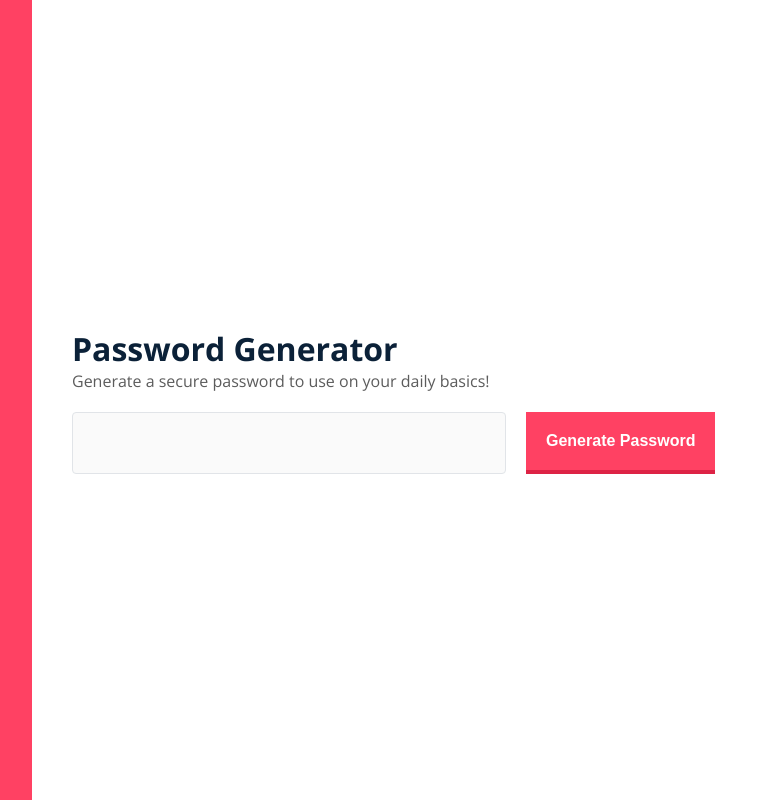
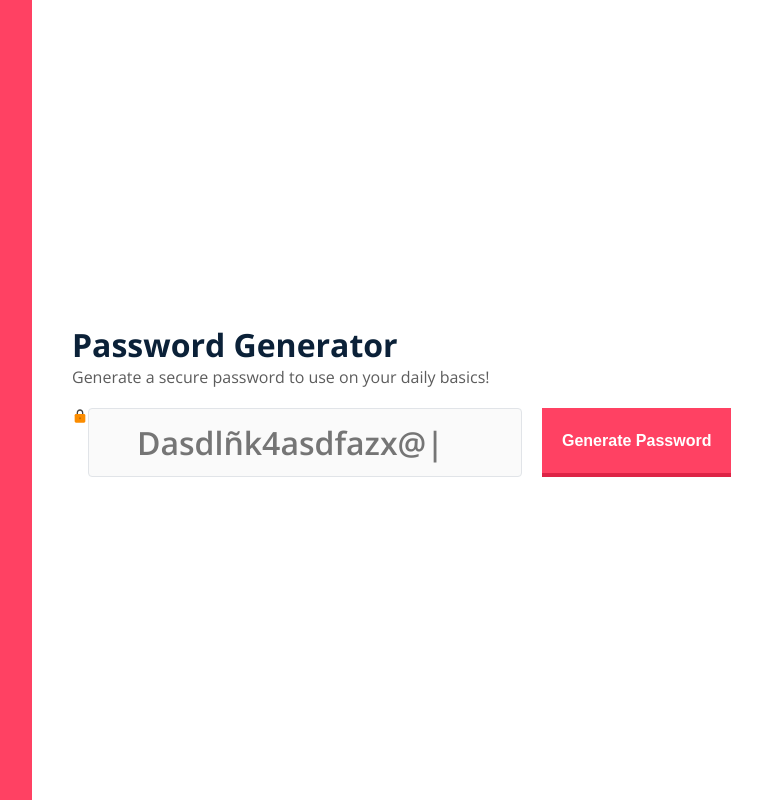
Before and after one commit to ajsevillano/password-generator, a React (Create React App) app: page / in a window 1280 px wide. Shown: the whole page, without its empty margins (340-1102 px from the left). Built offline with nearby package versions, Linux system fonts and the light colour scheme.

Commit message:
Added react-icons package

```diff
--- a/package.json
+++ b/package.json
@@ -8,6 +8,7 @@
     "@testing-library/user-event": "^12.8.3",
     "react": "^17.0.2",
     "react-dom": "^17.0.2",
+    "react-icons": "^4.2.0",
     "react-scripts": "4.0.3",
     "web-vitals": "^1.1.1"
   },
--- a/src/App.css
+++ b/src/App.css
@@ -46,8 +46,8 @@ body {
   border: 1px solid #e1e4e8;
   border-radius: 4px;
   outline: none;
-  padding: 14px 14px 14px 48px;
-  font-size: 0.9rem;
+  padding: 12px 12px 12px 48px;
+  font-size: 2rem;
   color: #0b2138;
   font-family: "Open Sans", sans-serif;
   font-weight: 600;
--- a/src/App.js
+++ b/src/App.js
@@ -3,6 +3,8 @@ import './App.css';
 import Layout from './components/Layout/Index';
 import Input from './components/Input/Index';
 import Button from './components/Button/index';
+
+import { FcLock } from 'react-icons/fc';
 
 function App() {
   return (
@@ -10,6 +12,7 @@ function App() {
       <h1>Password Generator</h1>
       <p> Generate a secure password to use on your daily basics!</p>
       <div className="input-container">
+        <FcLock />
         <Input />
         <Button />
       </div>
--- a/src/components/Input/Index.js
+++ b/src/components/Input/Index.js
@@ -1,5 +1,5 @@
 const Input = () => {
-  return <input type="text" disabled />;
+  return <input type="text" disabled placeholder="Dasdlñk4asdfazx@|" />;
 };
 
 export default Input;
--- a/src/components/Input/_Input.scss
+++ b/src/components/Input/_Input.scss
@@ -6,8 +6,8 @@
     border: 1px solid #e1e4e8;
     border-radius: 4px;
     outline: none;
-    padding: 14px 14px 14px 48px;
-    font-size: 0.9rem;
+    padding: 12px 12px 12px 48px;
+    font-size: 2rem;
     color: #0b2138;
     font-family: 'Open Sans', sans-serif;
     font-weight: 600;
```
Also changed, not shown: 1 other file (tests, documents, lock files or other folders).
